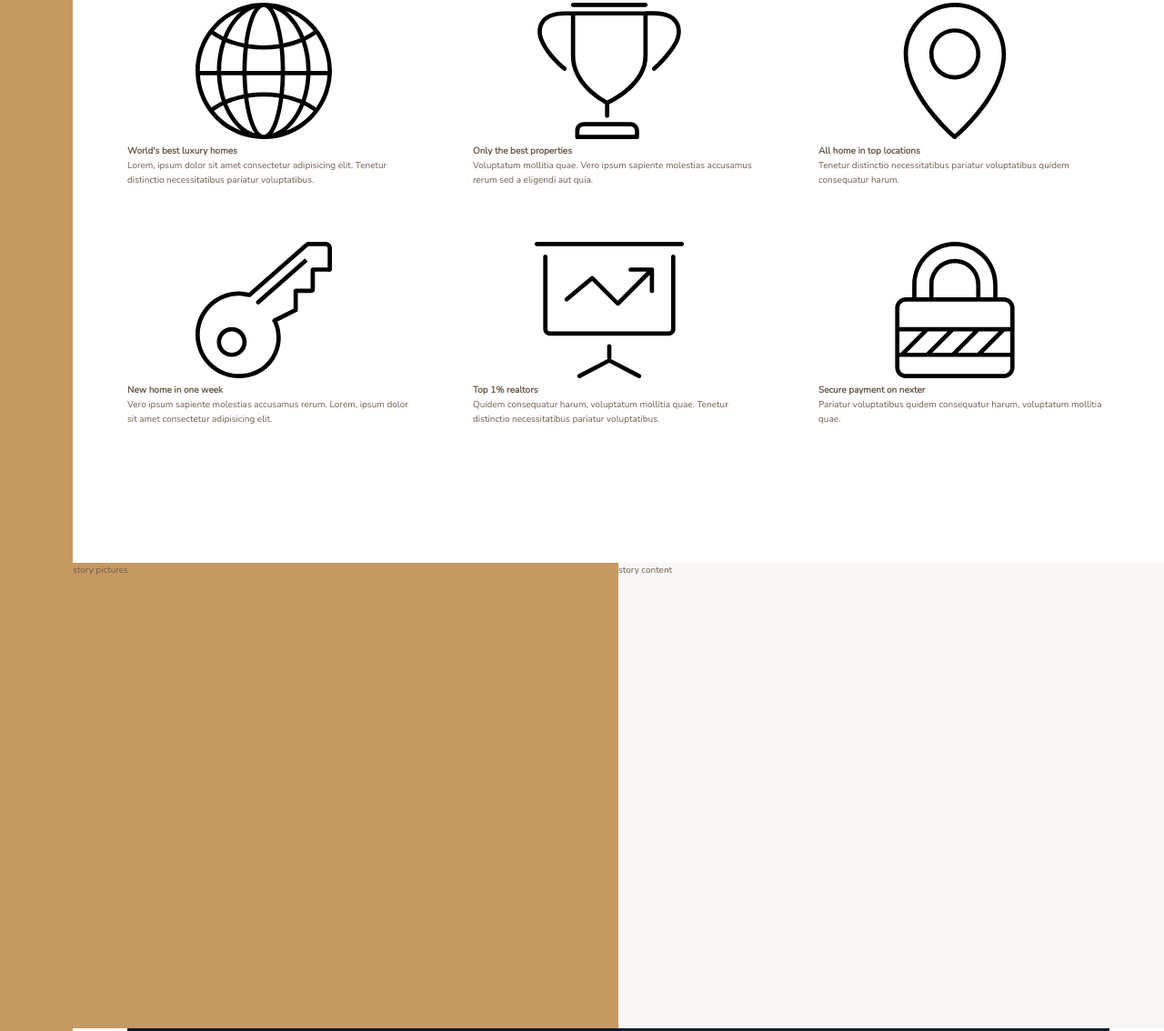
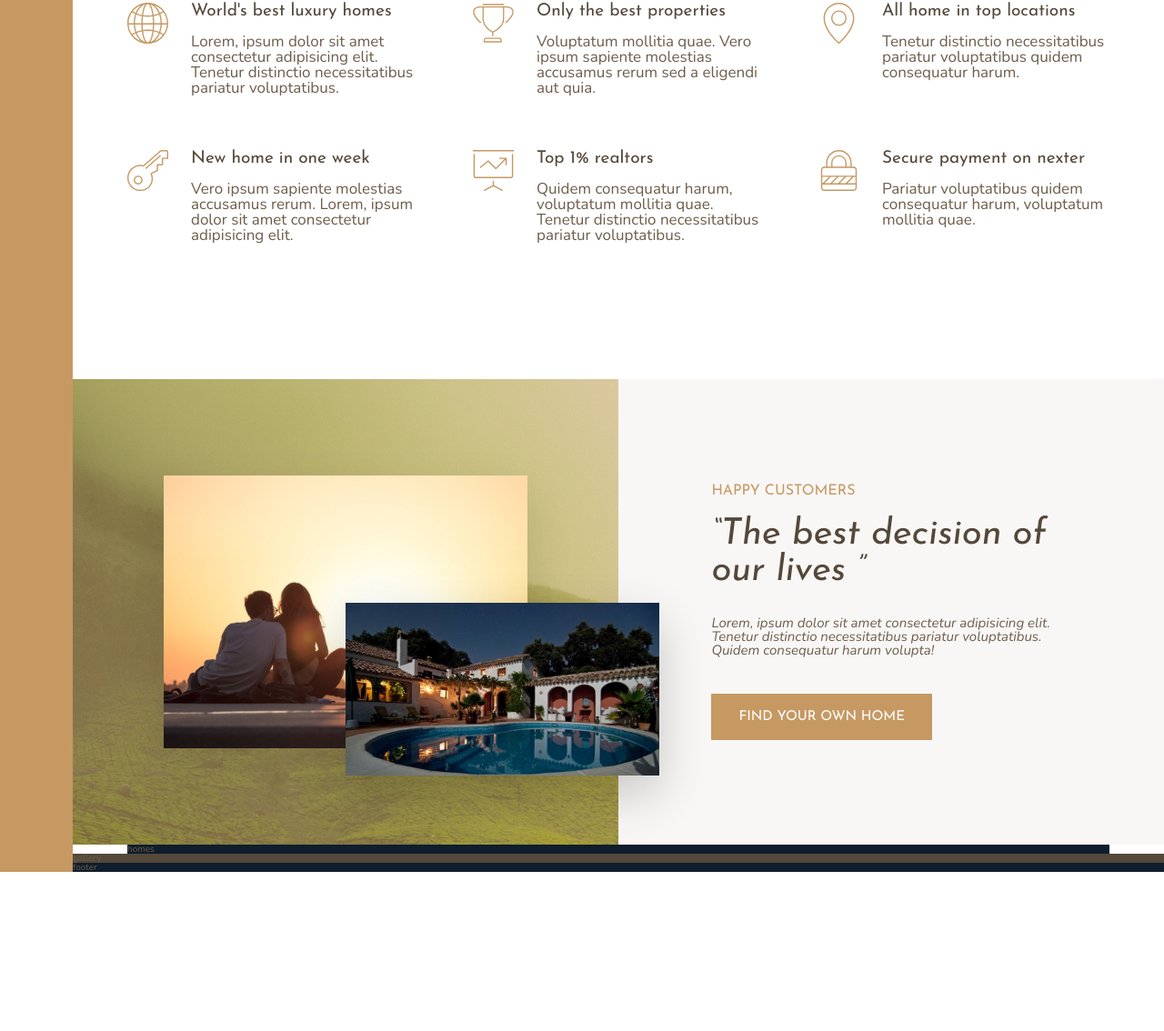
Before and after one commit to guillermoriv/nexter-project, a website: page index.html in a window 1280 px wide. Shown: the part 787-1921 px from the top of the page at 91% size. After the commit the page ends 1748 px from the top, so only its background shows below. Drawn offline with nearby package versions, Linux system fonts and the light colour scheme.

Commit message:
Adding the features section

```diff
--- a/index.html
+++ b/index.html
@@ -26,7 +26,7 @@
                 <svg class="feature__icon">
                     <use xlink:href="img/sprite.svg#icon-global"></use>
                 </svg>
-                <h4 class="heading-4">World's best luxury homes</h4>
+                <h4 class="heading-4 heading-4--dark">World's best luxury homes</h4>
                 <p class="feature__text">
                     Lorem, ipsum dolor sit amet consectetur adipisicing elit. Tenetur distinctio necessitatibus pariatur voluptatibus.
                 </p>
@@ -35,7 +35,7 @@
                 <svg class="feature__icon">
                     <use xlink:href="img/sprite.svg#icon-trophy"></use>
                 </svg>
-                <h4 class="heading-4">Only the best properties</h4>
+                <h4 class="heading-4 heading-4--dark">Only the best properties</h4>
                 <p class="feature__text">
                     Voluptatum mollitia quae. Vero ipsum sapiente molestias accusamus rerum sed a eligendi aut quia.
                 </p>
@@ -44,7 +44,7 @@
                 <svg class="feature__icon">
                     <use xlink:href="img/sprite.svg#icon-map-pin"></use>
                 </svg>
-                <h4 class="heading-4">All home in top locations</h4>
+                <h4 class="heading-4 heading-4--dark">All home in top locations</h4>
                 <p class="feature__text">
                     Tenetur distinctio necessitatibus pariatur voluptatibus quidem consequatur harum.
                 </p>
@@ -53,7 +53,7 @@
                 <svg class="feature__icon">
                     <use xlink:href="img/sprite.svg#icon-key"></use>
                 </svg>
-                <h4 class="heading-4">New home in one week</h4>
+                <h4 class="heading-4 heading-4--dark">New home in one week</h4>
                 <p class="feature__text">
                     Vero ipsum sapiente molestias accusamus rerum. Lorem, ipsum dolor sit amet consectetur adipisicing elit.
                 </p>
@@ -62,7 +62,7 @@
                 <svg class="feature__icon">
                     <use xlink:href="img/sprite.svg#icon-presentation"></use>
                 </svg>
-                <h4 class="heading-4">Top 1% realtors</h4>
+                <h4 class="heading-4 heading-4--dark">Top 1% realtors</h4>
                 <p class="feature__text">
                     Quidem consequatur harum, voluptatum mollitia quae. Tenetur distinctio necessitatibus pariatur voluptatibus.
                 </p>
@@ -71,7 +71,7 @@
                 <svg class="feature__icon">
                     <use xlink:href="img/sprite.svg#icon-lock"></use>
                 </svg>
-                <h4 class="heading-4">Secure payment on nexter</h4>
+                <h4 class="heading-4 heading-4--dark">Secure payment on nexter</h4>
                 <p class="feature__text">
                     Pariatur voluptatibus quidem consequatur harum, voluptatum mollitia quae.
                 </p>
@@ -79,10 +79,16 @@
         </section>
 
         <div class="story__pictures">
-            story pictures
+            <img src="img/story-1.jpeg" alt="Couple with new house" class="story__img--1">
+            <img src="img/story-2.jpeg" alt="New house" class="story__img--2">
         </div>
         <div class="story__content">
-            story content
+            <h3 class="heading-3 mb-sm">Happy Customers</h3>
+            <h2 class="heading-2 heading-2--dark mb-md">&ldquo;The best decision of our lives &rdquo;</h2>
+            <p class="story__text mb-lg">
+                Lorem, ipsum dolor sit amet consectetur adipisicing elit. Tenetur distinctio necessitatibus pariatur voluptatibus. Quidem consequatur harum volupta!
+            </p>
+            <button class="btn">find your own home</button>
         </div>
         <div class="homes">
             homes
--- a/sass/_base.scss
+++ b/sass/_base.scss
@@ -31,7 +31,7 @@ body {
   font-family: $font-primary;
   font-weight: 300;
   color: $color-grey-dark-2;
-  line-height: 1.6;
+  line-height: 1;
 }
 
 .container {
--- a/sass/_features.scss
+++ b/sass/_features.scss
@@ -2,6 +2,25 @@
   grid-column: center-start / center-end;
   margin: 15rem 0;
   display: grid;
-  grid-template-columns: repeat(3, 1fr);
+  grid-template-columns: repeat(auto-fit, minmax(25rem, 1fr));
   grid-gap: 6rem;
+  align-items: start;
 }
+
+.feature {
+  display: grid;
+  grid-template-columns: min-content 1fr;
+  grid-row-gap: 1.5rem;
+  grid-column-gap: 2.5rem;
+
+  &__icon {
+    fill: $color-primary;
+    width: 4.5rem;
+    height: 4.5rem;
+    grid-row: 1 / span 2;
+  }
+
+  &__text {
+    font-size: 1.7rem;
+  }
+}
--- a/sass/_story.scss
+++ b/sass/_story.scss
@@ -2,10 +2,41 @@
   &__pictures {
     background-color: $color-primary;
     grid-column: full-start / col-end 4;
+    background-image: linear-gradient(rgba($color-primary, 0.5), rgba($color-primary, 0.5)), url("../img/back.jpg");
+    background-repeat: no-repeat;
+    display: grid;
+    grid-template-rows: repeat(6, 1fr);
+    grid-template-columns: repeat(6, 1fr);
+    align-items: center;
+  }
+
+  &__img--1 {
+    width: 100%;
+    grid-row: 2 / 6;
+    grid-column: 2 / 6;
+    box-shadow: 0 2rem 5rem rgba(#000, 0.1);
+  }
+
+  &__img--2 {
+    width: 115%;
+    grid-row: 4 / 6;
+    grid-column: 4 / 7;
+    z-index: 10;
+    box-shadow: 0 2rem 5rem rgba(#000, 0.2);
   }
 
   &__content {
+    display: flex;
+    flex-direction: column;
+    justify-content: center;
+    align-items: flex-start;
     background-color: $color-grey-light-1;
     grid-column: col-start 5 / full-end;
+    padding: 6rem 8vw;
+  }
+
+  &__text {
+    font-size: 1.5rem;
+    font-style: italic;
   }
 }
--- a/sass/_typography.scss
+++ b/sass/_typography.scss
@@ -0,0 +1,75 @@
+%heading {
+  font-family: $font-display;
+  font-weight: 400;
+}
+
+.heading-1 {
+  @extend %heading;
+}
+
+.heading-2 {
+  @extend %heading;
+  font-size: 4rem;
+  font-style: italic;
+
+  &--light {
+    color: $color-grey-light-1;
+  }
+
+  &--dark {
+    color: $color-grey-dark-1;
+  }
+}
+
+.heading-3 {
+  @extend %heading;
+  font-size: 1.6rem;
+  color: $color-primary;
+  text-transform: uppercase;
+}
+
+.heading-4 {
+  @extend %heading;
+  font-size: 1.9rem;
+
+  &--light {
+    color: $color-grey-light-1;
+  }
+
+  &--dark {
+    color: $color-grey-dark-1;
+  }
+}
+
+.btn {
+  background-color: $color-primary;
+  color: #fff;
+  border: none;
+  border-radius: 0;
+  font-family: $font-display;
+  font-size: 1.5rem;
+  text-transform: uppercase;
+  cursor: pointer;
+  padding: 1.8rem 3rem;
+  transition: all 200ms;
+
+  &:hover {
+    background-color: $color-primary-dark;
+  }
+}
+
+.mb-sm {
+  margin-bottom: 2rem;
+}
+
+.mb-md {
+  margin-bottom: 3rem;
+}
+
+.mb-lg {
+  margin-bottom: 4rem;
+}
+
+.mb-hg {
+  margin-bottom: 8rem;
+}
```
Also changed, not shown: css/style.css.
